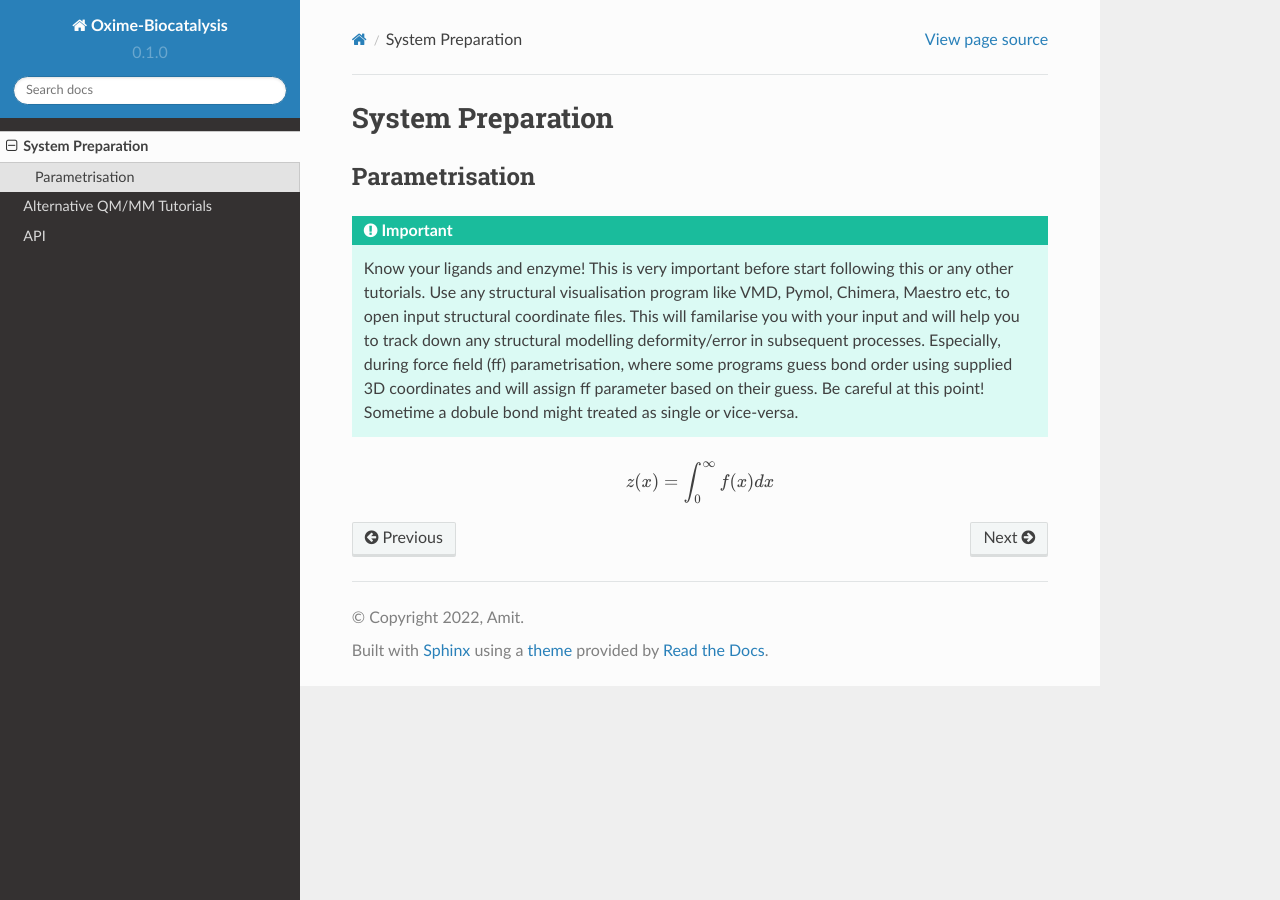
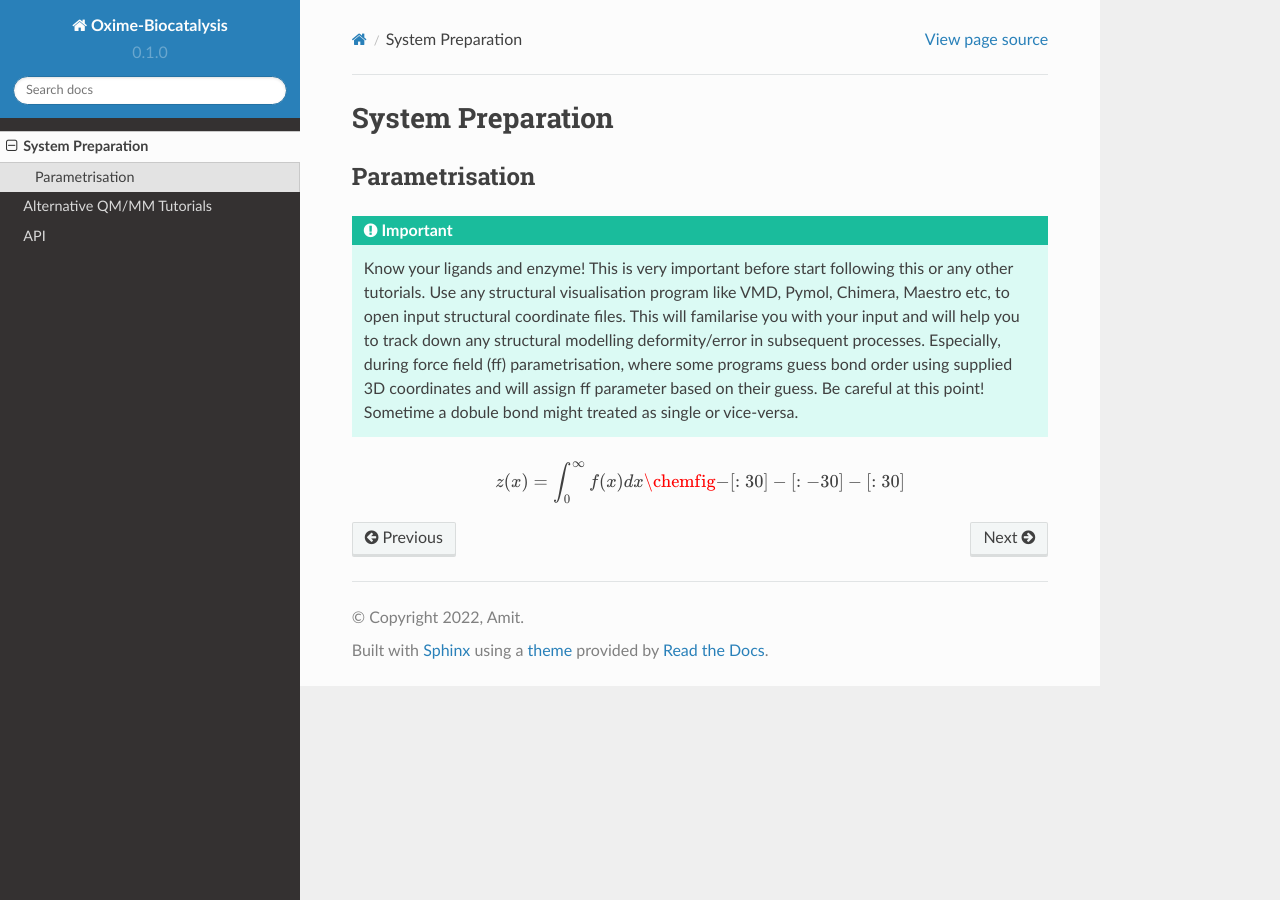
Before and after one commit to hopanoid/Enzyme-Reaction-Dynamics-Tutorial, a Sphinx documentation site: the page built from docs/source/system.rst, in a window 1280 px wide. Built offline with Sphinx 7.4.7 and the Read the Docs theme 2.0.0, drawn with Linux system fonts in a browser that asks for light colours; formulas are drawn with MathJax 3.

Commit message:
Trying to render chemfig

```diff
--- a/docs/source/system.rst
+++ b/docs/source/system.rst
@@ -19,3 +19,4 @@ Parametrisation
 .. math::
 
         z(x) = \int_0^{\infty} f(x) dx
+        \chemfig{-[:30]-[:-30]-[:30]}
```
